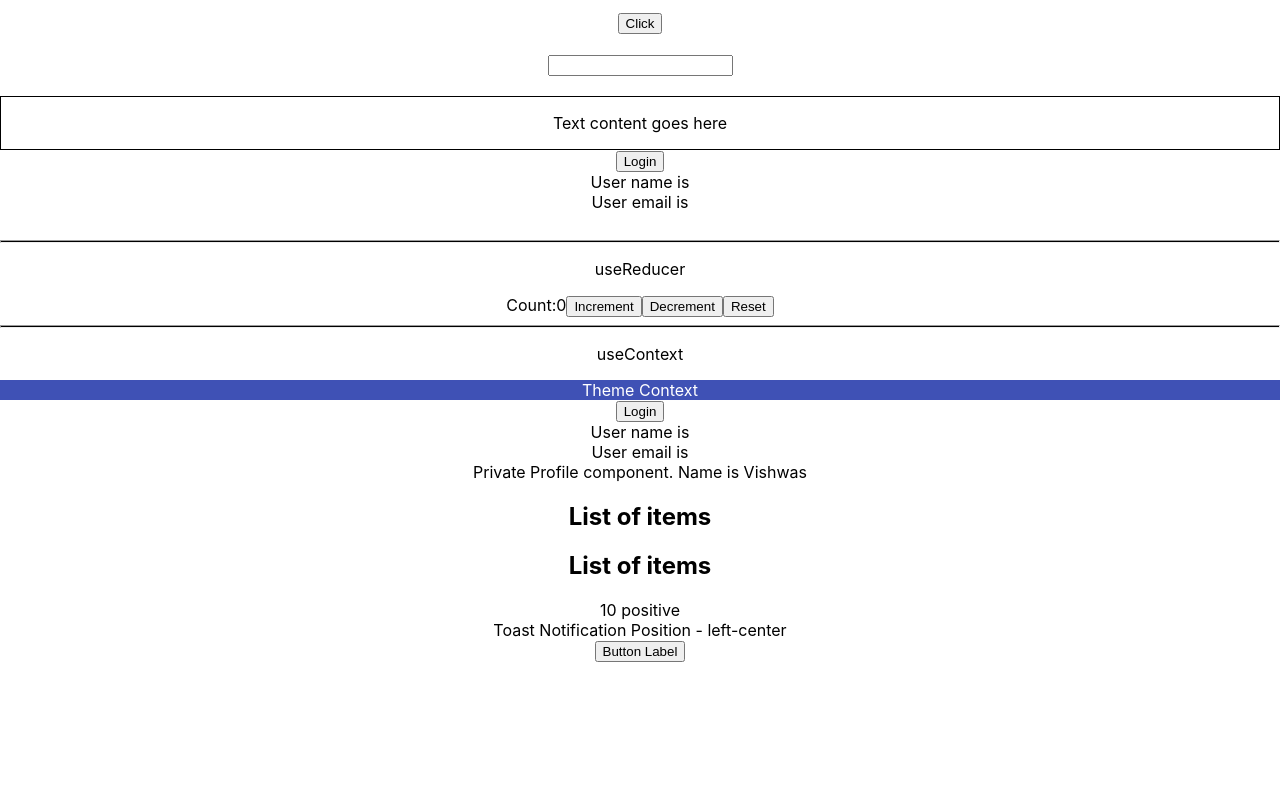
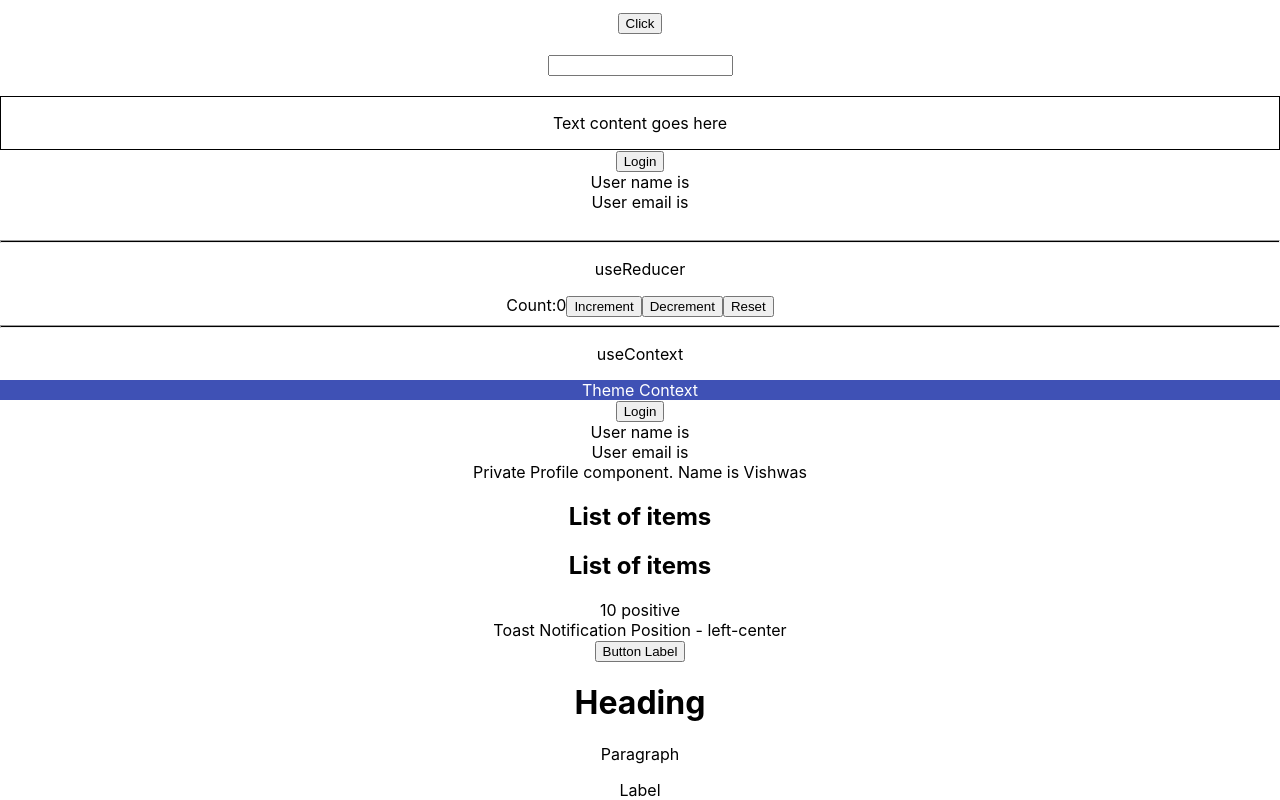
Before and after one commit to chetanalotliker/learn-react-typescript, a React (Create React App) app: page / in a window 1280 px wide. Shown: the part 390-1190 px from the top of the page. Before the commit the page ends 1052 px from the top, so only its background shows below. Built offline with nearby package versions, Linux system fonts and the light colour scheme.

Commit message:
Polymorphic Components in react js

```diff
--- a/src/App.tsx
+++ b/src/App.tsx
@@ -20,6 +20,7 @@
 import { RandomNumber } from './components/restriction/RandomNumber';
 import { Toast } from './components/templateliterals/Toast';
 import { CustomButton } from './components/html/Button';
+import { Text } from './components/html/polymorphic/Text';
 
 function App() {
   const personName = {
@@ -85,6 +86,16 @@
       <CustomButton variant='primary' onClick={() => console.log('Clicked')}>
         Button Label
       </CustomButton>
+
+      <Text size='lg' as='h1'>
+        Heading
+      </Text>
+      <Text size='md' as='p'>
+        Paragraph
+      </Text>
+      <Text size='sm' color='secondary' as='label' htmlFor='someId'>
+        Label
+      </Text>
     </div>
   );
 }
--- /dev/null
+++ b/src/components/html/polymorphic/Text.tsx
@@ -0,0 +1,23 @@
+import React from 'react'
+
+type TextOwnProps<E extends React.ElementType> = {
+  size?: 'sm' | 'md' | 'lg'
+  color?: 'primary' | 'secondary'
+  children: React.ReactNode
+  as?: E
+}
+
+type TextProps<E extends React.ElementType> = TextOwnProps<E> &
+  Omit<React.ComponentProps<E>, keyof TextOwnProps<E>>
+
+export const Text = <E extends React.ElementType = 'div'>({
+  size,
+  color,
+  children,
+  as
+}: TextProps<E>) => {
+  const Component = as || 'div'
+  return (
+    <Component className={`class-with-${size}-${color}`}>{children}</Component>
+  )
+}
```
